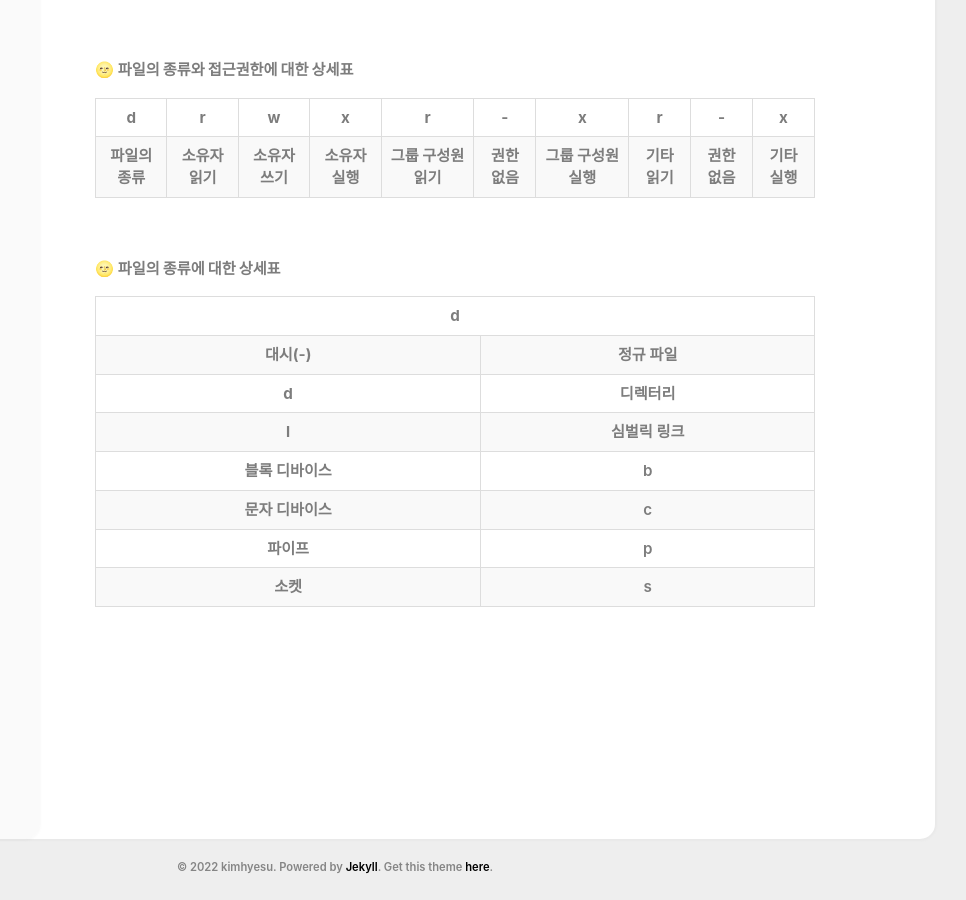
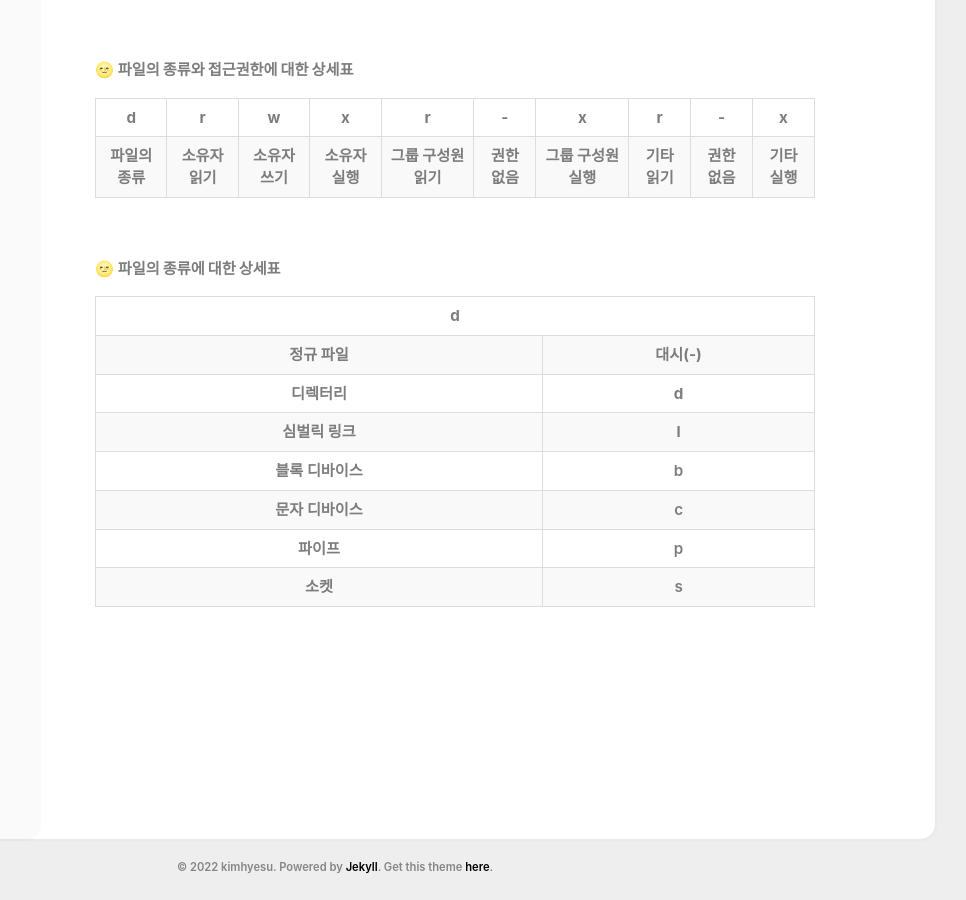
Before and after one commit to hyeesu/hyeesu.github.io, a Jekyll site: the page built from _posts/2022-08-04-linux-02.md, in a window 1280 px wide and 900 px high, scrolled down 1129 px. Shown: the whole window, without its empty margins (305-1271 px from the left). Built offline with Jekyll 4.4.1, drawn with Linux system fonts in a browser that asks for light colours.

```diff
--- a/_posts/2022-08-04-linux-02.md
+++ b/_posts/2022-08-04-linux-02.md
@@ -160,16 +160,16 @@ drwxr-xr-x  11 user  staff  352  7 26 19:25 folder
   </thead>
   <tbody>
     <tr>
+      <th>정규 파일</th>
       <th>대시(-)</th>
-      <th>정규 파일</th>
     </tr>
     <tr>
+      <th>디렉터리</th>
       <th>d</th>
-      <th>디렉터리</th>
     </tr>
     <tr>
+      <th>심벌릭 링크</th>
       <th>l</th>
-      <th>심벌릭 링크</th>
     </tr>
     <tr>
       <th>블록 디바이스</th>
```
Also changed, not shown: assets/css/main.scss (line endings or trailing spaces).
